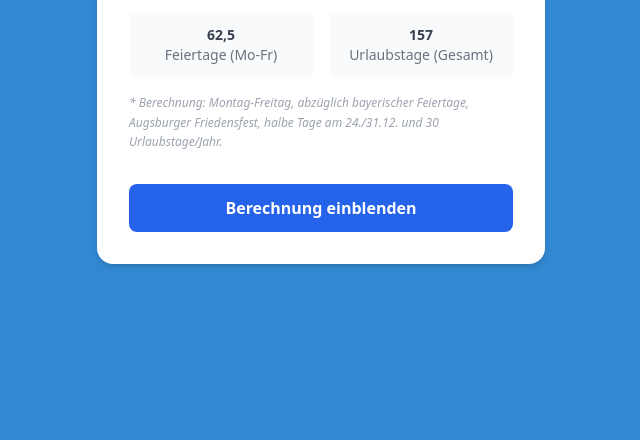
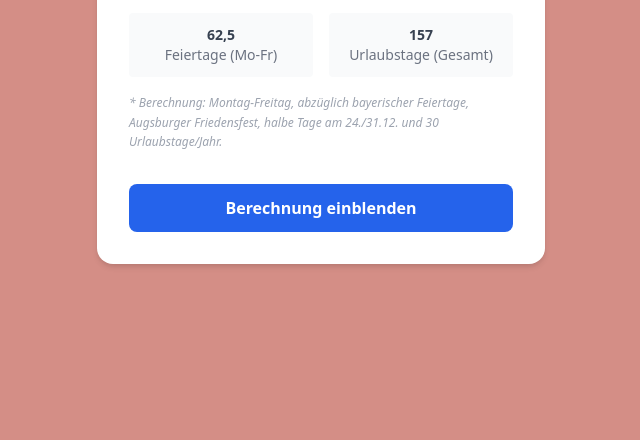
Before and after one commit to krstb/arbeitstage, a plain HTML site: page index.html in a window 1280 px wide. Shown: the part 360-800 px from the top of the page, without its empty margins (319-959 px from the left). Drawn offline with nearby package versions, Linux system fonts and the light colour scheme.

Commit message:
Update index.html

```diff
--- a/index.html
+++ b/index.html
@@ -30,7 +30,7 @@
         }
 
         body {
-            background-color: #3289D1 !important; /* Explizit schwarz für den gesamten Body */
+            background-color: #d48e86 !important; /* Explizit schwarz für den gesamten Body */
             margin: 0;
             padding: 0;
             font-family: ui-sans-serif, system-ui, -apple-system, BlinkMacSystemFont, "Segoe UI", Roboto, "Helvetica Neue", Arial, sans-serif;
```
